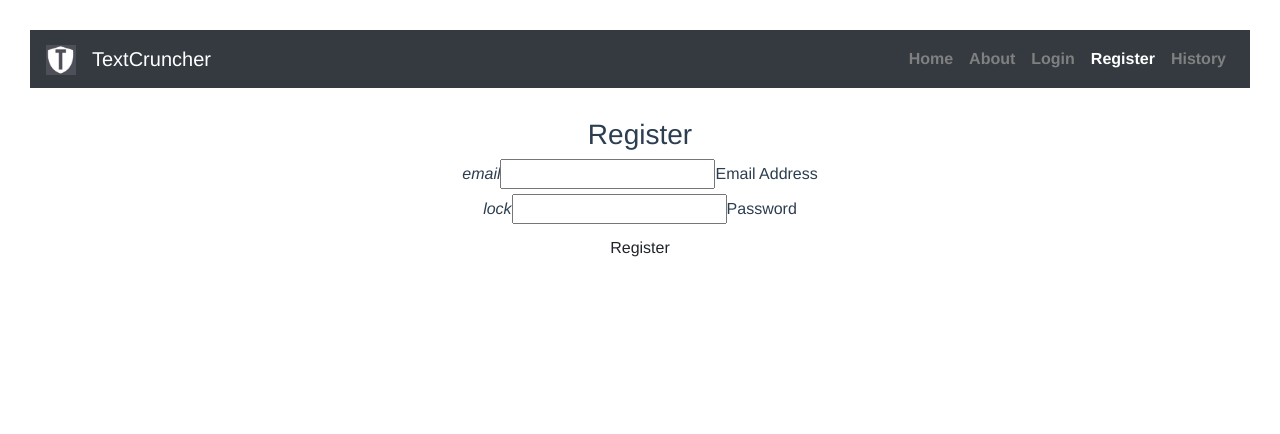
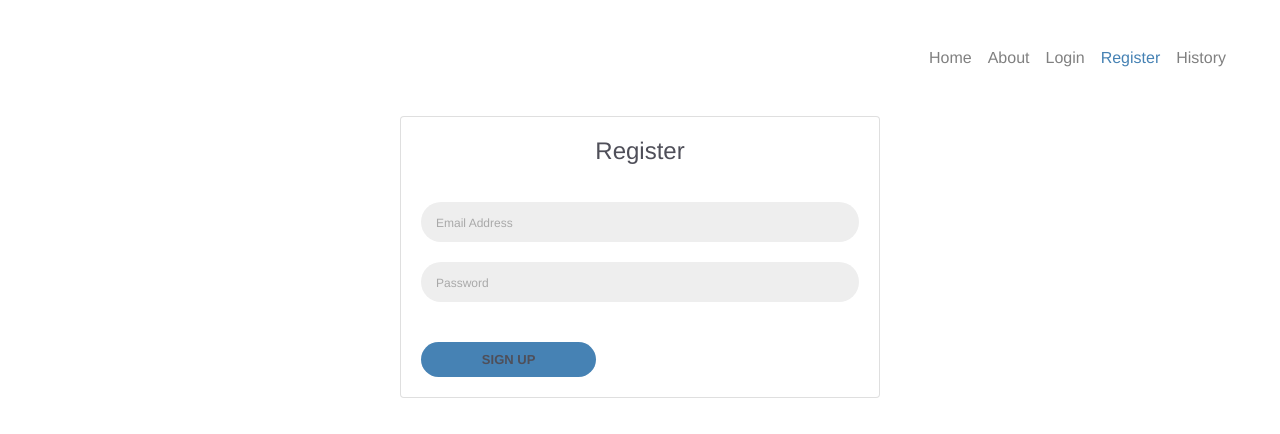
Before and after one commit to jascqh/Text-cruncher, a Vue app in the folder bt3103project_part1/: page /#/register in a window 1280 px wide. Shown: the top 434 px of the page. Built offline with nearby package versions, Linux system fonts and the light colour scheme.

Commit message:
Revert "Revert "Merge pull request #1 from jiayingyapyap/jiayingyapyap-patch-1""
This reverts commit 5cc31298cc410bbea0d4f29e79ae388a2a741ca0.

```diff
--- a/bt3103project_part1/src/App.vue
+++ b/bt3103project_part1/src/App.vue
@@ -23,7 +23,7 @@ export default {
   -webkit-font-smoothing: antialiased;
   -moz-osx-font-smoothing: grayscale;
   text-align: center;
-  color: #2c3e50;
+  color: #4f4f59;
 }
 
 #nav {
@@ -31,11 +31,17 @@ export default {
 
   a {
     font-weight: bold;
-    color: #2c3e50;
+    color: #0000ff;
 
     &.router-link-exact-active {
       color: #42b983;
     }
   }
 }
+
+*{
+  margin:0;
+  padding: 0;
+}
+
 </style>
--- a/bt3103project_part1/src/components/header.vue
+++ b/bt3103project_part1/src/components/header.vue
@@ -1,25 +1,18 @@
 <template>
     <div>
-        <b-navbar toggleable="lg" type="dark bg-dark static-top" variant="info">
-            <b-navbar-brand>
-                <img src="../assets/TextCruncherLogo.jpg" height ="30" width ="30">
-            </b-navbar-brand>
-            <b-navbar-brand a>TextCruncher</b-navbar-brand>
-
+        <b-navbar toggleable="lg" type="light" >
             <b-navbar-toggle target="nav-collapse"></b-navbar-toggle>
-
             <b-collapse id="nav-collapse" is-nav >
-            <b-navbar-nav class="ml-auto">
+              <b-navbar-nav class="ml-auto">
                 <b-nav-item to="/" >Home</b-nav-item>
                 <b-nav-item to="/about">About</b-nav-item>
                 <b-nav-item to="/login">Login</b-nav-item>
                 <b-nav-item to="/register">Register</b-nav-item>
                 <b-nav-item to="/history">History</b-nav-item>
-            </b-navbar-nav>
+              </b-navbar-nav>
             </b-collapse>
         </b-navbar>
-    </div>
-
+      </div>
 </template>
 
 <script>
@@ -53,12 +46,18 @@ export default {
 
 <style lang="scss" scoped>
 #nav a.router-link-exact-active {
-    color: white;
+    color: #4682B4;
 }
 #nav a{
-    font-weight: bold;
+    font-weight:100;
     color:gray;
-
 }
 
+.navbar-default {
+  background: rgba(0,0,0,0.5);
+  font-size: 100px;
+}
+.input{
+   text-align:center;
+}
 </style>
--- a/bt3103project_part1/src/views/About.vue
+++ b/bt3103project_part1/src/views/About.vue
@@ -1,5 +1,46 @@
 <template>
   <div class="about">
-    <h1>Welcome to Textcruncher</h1>
+    <h1 class="welcome">Welcome to TextCruncher!</h1>
+    <h3 class="function">TextCruncher allows you to</h3>
+    <div class="row">
+      <div class="column"><img src="../assets/slide2.png"></div>
+      <div class="column"><img src="../assets/slide3.png"></div>
+      <div class="column"><img src="../assets/slide4.png"></div>
+      </div>
+    <slideShow align="center"></slideShow>
   </div>
 </template>
+
+<style scoped>
+.welcome{
+  padding-top: 1cm;
+  padding-bottom: 1cm;
+}
+
+.function{
+  padding-top: 1cm;
+  padding-bottom: 2cm;
+}
+
+.column {
+  float: left;
+  width: 33.33%;
+}
+
+/* Clear floats after the columns */
+.row:after {
+  content: "";
+  display: table;
+  clear: both;
+}
+</style>
+
+
+<script>
+import SlideShow from "../components/slideShow.vue"
+export default {
+  components:{
+    "slideShow": SlideShow
+  }
+}
+</script>
--- a/bt3103project_part1/src/views/Home.vue
+++ b/bt3103project_part1/src/views/Home.vue
@@ -1,16 +1,16 @@
 <template>
 <div class='container'>
   <b-container align="center">
-      <slideShow align="center"></slideShow>
-     <p>Please input at least one query up to 5 at once.</p>
+    <img src="..\assets\TextCruncher.png" style="width:300px;height:300px;">
     <b-row align-v = "center">
-      <b-form-textarea v-model="payload"
-      :placeholder="'Enter your queries here \nEg. Query 1, Query 2, Query 3 ... Up to 5 Queries'"
-      :rows="2"
-      :max-rows="5"></b-form-textarea>
-    </b-row>
-      <div class="mt-2" align="center">Please separate your queries with a comma ',' in between</div>
-      <button type="button" id="btnFetch" class="btn btn-primary mb-2" @click="validator()">Scrape!
+      <b-form-textarea class="form-control" style="overflow:auto" v-model="payload"
+      :placeholder="'TextCruncher allows you to enter up to 5 queries here! Separate each of them with a comma. '"
+      :rows="1"
+      :max-rows="5">
+      </b-form-textarea>
+      </b-row>
+
+      <button type="button" id="btnFetch" class="btn" @click="validator()">&nbsp;Scrape!&nbsp;
         <i v-if = "loadingButton" class = "spinner-border spinner-border-sm"></i>
       </button>
 {{msg}}
@@ -20,22 +20,48 @@
 
 </template>
 
+<style scoped>
+
+::placeholder{
+  color:lightgray;
+  font-size: 14px;
+  align-content: center;
+}
+
+img {
+  border-radius: 50%;
+  margin-bottom: 1cm;
+  border: 0;
+}
+
+#btnFetch{
+  background-color:#3F729B;
+  color: #ffffff;
+  border-radius: 20px;
+  margin-top: 1cm;
+}
+textarea{
+   text-align:center;
+   border-radius: 18px;
+   line-height:55px;
+   max-height: 70px;
+   box-shadow: 2px 2px 3px #999;
+}
+
+</style>
+
 <script>
-import SlideShow from "../components/slideShow.vue"
 import swal from 'sweetalert';
 import axios from 'axios';
-
 export default {
   data() {
     return {
       payload: '',
       loadingButton: false,
-      msg:[]
+      msg:''
     }
   },
-
   methods: {
-
     scrape: function() {
       const path = 'http://localhost:5000/scrape';
       const help = {queries: this.payload}
@@ -49,12 +75,10 @@ export default {
           console.error(error);
         });
     },
-
     load: function() {
       this.loadingButton = !this.loadingButton;
       this.scrape(); //Submits form
     },
-
     validator: function() {
       var queries = this.payload;
       var commas_query = queries.match(/,/g);
@@ -89,10 +113,5 @@ export default {
       }
     }
   },
-
-
-  components:{
-    "slideShow": SlideShow
-  }
 }
 </script>
--- a/bt3103project_part1/src/views/Login.vue
+++ b/bt3103project_part1/src/views/Login.vue
@@ -1,29 +1,69 @@
 <template>
   <div>
-    <div class="container">
-    <div class="row">
-      <div class="col s12 m8 offset-m2">
-        <div class="login card-panel grey white-text center">
-          <h3>Login</h3>
-          <form action="index.html">
-            <div class="input-field">
-              <i class="material-icons prefix">email</i>
-              <input type="email" id="email" v-model="email">
-              <label class="white-text" for="email">Email Address</label>
-            </div>
-            <div class="input-field">
-              <i class="material-icons prefix">lock</i>
-              <input type="password" id="password" v-model="password">
-              <label class="white-text" for="password">Password</label>
-            </div>
-            <button v-on:click="login" class="btn btn-large btn-extended grey lighten-4 black-text">Login</button>
-          </form>
+  <b-card title="Login"
+  style="max-width: 30rem;"
+  class="mb2">
+    <span style="display:inline-block; width: YOURWIDTH;"></span>
+    <b-card-text>
+      <form action="index.html">
+        <div class="input">
+          <input class= "form-box" type="email" v-model="email" placeholder="Email Address">
         </div>
-      </div>
-    </div>
-  </div>
-  </div>
+        <div>
+          <input class= "form-box" type="password" v-model="password" placeholder="Password" >
+        </div>
+
+        <div>
+         <a class="btn-signin" v-on:click="login">Log In</a>
+        </div>
+      </form>
+    </b-card-text>
+  </b-card>
+</div>
 </template>
+
+
+
+<style scoped>
+.card{
+  margin: 0px auto;
+  float:none;
+  margin-bottom:10px ;
+}
+
+::placeholder{
+  color:darkgrey;
+  opacity: 1;
+  font-size: 12px;
+}
+
+.form-box{
+  width:100%;
+  height: 40px;
+  padding-left: 15px;
+  border: none;
+  border-radius:20px;
+  margin-bottom: 20px;
+  background: #eeeeee;
+}
+
+
+.btn-signin {
+  float: left;
+  font-weight: 700;
+  text-transform: uppercase;
+  font-size: 13px;
+  text-align: center;
+  color: #ffffff;
+  padding-top: 8px;
+  width: 40%;
+  height: 35px;
+    border: none;
+    border-radius: 18px;
+  margin-top: 20px;
+  background-color: #4682B4;
+}
+</style>
 
 <script>
 import firebase from 'firebase';
--- a/bt3103project_part1/src/views/Register.vue
+++ b/bt3103project_part1/src/views/Register.vue
@@ -1,30 +1,68 @@
 <template>
   <div>
-    <div class="container">
-    <div class="row">
-      <div class="col s12 m8 offset-m2">
-        <div class="login card-panel grey lighten-4 black-text center">
-          <h3>Register</h3>
-          <form action="index.html">
-            <div class="input-field">
-              <i class="material-icons prefix">email</i>
-              <input type="email" id="email" v-model="email">
-              <label for="email">Email Address</label>
-            </div>
-            <div class="input-field">
-              <i class="material-icons prefix">lock</i>
-              <input type="password" id="password" v-model="password">
-              <label for="password">Password</label>
-            </div>
-            <button v-on:click="register" class="btn btn-large btn-extended grey lighten-4 black-text">Register</button>
-          </form>
+  <b-card title="Register"
+  style="max-width: 30rem;"
+  class="mb2">
+    <span style="display:inline-block; width: YOURWIDTH;"></span>
+    <b-card-text>
+      <form action="index.html">
+        <div class="input">
+          <input class= "form-box" type="email" v-model="email" placeholder="Email Address">
         </div>
-      </div>
-    </div>
-  </div>
-  </div>
+        <div>
+          <input class= "form-box" type="password" v-model="password" placeholder="Password" >
+        </div>
+
+        <div>
+         <a class="btn-signin" v-on:click="register">Sign Up</a>
+        </div>
+      </form>
+    </b-card-text>
+  </b-card>
+</div>
 </template>
 
+<style scoped>
+.card{
+  margin: 0px auto;
+  float:none;
+  margin-bottom:10px ;
+}
+
+::placeholder{
+  color:darkgrey;
+  opacity: 1;
+  font-size: 12px;
+}
+
+.form-box{
+  width:100%;
+  height: 40px;
+  padding-left: 15px;
+  border: none;
+  border-radius:20px;
+  margin-bottom: 20px;
+  background: #eeeeee;
+
+}
+
+
+.btn-signin {
+  float: left;;
+  font-weight: 700;
+  text-transform: uppercase;
+  font-size: 13px;
+  text-align: center;
+  color: #ffffff;
+  padding-top: 8px;
+  width: 40%;
+  height: 35px;
+    border: none;
+    border-radius: 18px;
+  margin-top: 20px;
+  background-color: #4682B4;
+}
+</style>
 
 <script>
 import firebase from 'firebase';
```
Also changed, not shown: bt3103project_part1/src/assets/TextCruncher.png (added), bt3103project_part1/src/assets/noun_Key_2621206.png (added).
